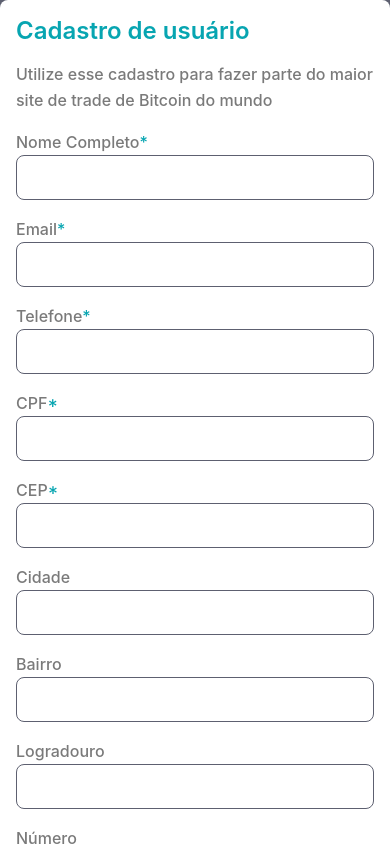
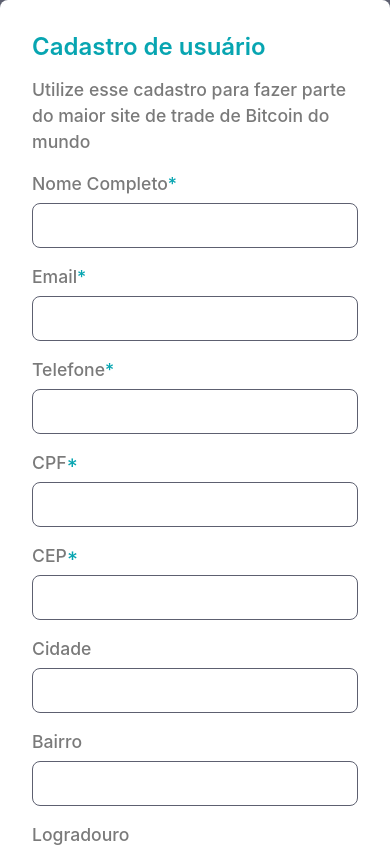
Before and after one commit to AndersonKeller/teste-frontend-imply, a React (Create React App) app: page / in a window 390 px wide. Shown: the top 847 px of the page. Built offline with nearby package versions, Linux system fonts and the light colour scheme.

Commit message:
fix: fonts and margins responsive

```diff
--- a/src/components/Form/styles.ts
+++ b/src/components/Form/styles.ts
@@ -6,7 +6,7 @@ export const StyledForm = styled.form`
   height: auto;
   background-color: var(--color-white);
   border-radius: 8px;
-  padding: 16px;
+  padding: 32px;
   display: flex;
   flex-direction: column;
   gap: 16px;
@@ -23,6 +23,8 @@ export const StyledForm = styled.form`
     color: var(--color-white);
     padding: 12px;
     font-weight: 700;
+    font-size: 1rem;
+    margin-top: 16px;
   }
   @media (min-width: 440px) {
     div fieldset {
--- a/src/components/Input/style.ts
+++ b/src/components/Input/style.ts
@@ -15,6 +15,7 @@ export const StyledInput = styled.fieldset`
     border-radius: 8px;
     width: 100%;
     padding-left: 8px;
+    margin-top: 6px;
   }
   p {
     color: var(--color-negative);
--- a/src/components/Modal/style.ts
+++ b/src/components/Modal/style.ts
@@ -27,7 +27,8 @@ export const StyledModal = styled.div`
   gap: 16px;
   a {
     text-decoration: none;
-    width: 100%;
+    width: 80%;
+    margin: 0 auto;
     border-radius: 8px;
     text-align: center;
     padding: 8px 16px;
--- a/src/context/index.tsx
+++ b/src/context/index.tsx
@@ -1,4 +1,4 @@
-import { createContext, useState } from "react";
+import { createContext } from "react";
 import { CepProvider } from "./CepContext";
 
 export const MainContext = createContext<iContextProps>({} as iContextProps);
--- a/src/pages/home/index.tsx
+++ b/src/pages/home/index.tsx
@@ -59,7 +59,7 @@ export function Home() {
         <img src={bitcoin} alt="bitcoin backgroundPage" />
       </header>
       <section>
-        <p>
+        <p className="textColor">
           A origem do Bitcoin é tão interessante quanto a sua evolução no
           mercado. Criada há quase uma década, a moeda virtual alcançou
           patamares históricos de cotações, atraindo ainda mais visibilidade
@@ -67,7 +67,7 @@ export function Home() {
           <strong>um dos investimentos mais atrativos do momento</strong>
         </p>
         <div className="divMain">
-          <h2>Bitcoin Price Index</h2>
+          <h1>Bitcoin Price Index</h1>
           {!loading ? (
             <div>
               {" "}
@@ -88,7 +88,7 @@ export function Home() {
             <div></div>
           )}
         </div>
-        <p>
+        <p className="textColor">
           O grande mistério do Bitcoin ainda não foi revelado. Afinal, quem
           inventou a criptomoeda? Existem várias versões, mas nenhuma conclusiva
           até o momento. O que se sabe é que o fundador usa o pseudônimo Satoshi
--- a/src/pages/home/style.ts
+++ b/src/pages/home/style.ts
@@ -42,13 +42,17 @@ export const StyledHome = styled.main`
       padding: 32px;
       display: flex;
       width: 100%;
-      gap: 16px;
+      gap: 32px;
       flex-direction: column;
       div {
         display: flex;
         flex-direction: column;
-        gap: 8px;
+        gap: 6px;
         min-height: 150px;
+        p {
+          font-weight: 500;
+          font-size: 1.1rem;
+        }
       }
     }
   }
--- a/src/pages/register/index.tsx
+++ b/src/pages/register/index.tsx
@@ -43,7 +43,7 @@ export function Register() {
     handleSubmit,
     formState: { errors },
   } = useForm<iFormData>({
-    mode: "onChange",
+    mode: "onBlur",
     resolver: yupResolver(registerSchema),
   });
 
--- a/src/styles/globalStyles.ts
+++ b/src/styles/globalStyles.ts
@@ -41,6 +41,7 @@ body{
     color: var(--font-color);
     font-weight: 500;
     line-height: 26px;
+    font-size: 1.1rem;
 }
 .textFooter{
     color: var(--color-white);
@@ -50,6 +51,11 @@ body{
     max-width: 440px;
     padding: 16px;
 }
+@media (min-width:440px){
+    .textFooter{
+        padding: 0;
+    }
+}
 
 `;
 export default GlobalStyles;
```
